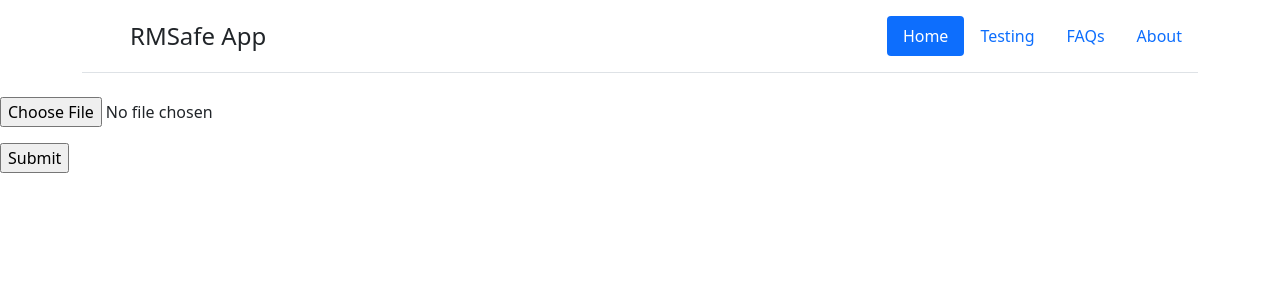
After one commit to JakubGV/rmsafe, a Flask app: page /testing in a window 1280 px wide. The commit adds this page. Shown: the top 300 px of the page. Run offline with Flask 2, Linux system fonts and the light colour scheme.

Commit message:
add more pages

```diff
--- a/flask_test/app.py
+++ b/flask_test/app.py
@@ -59,6 +59,13 @@ def get_video_label(video,extension):
     return render_template('result.html', result=str(result).split('<')[0], confidence=confidence )
     # return f"The model is  {confidence * 100:.1f}% sure the label is: {result}"
 
+@app.route("/testing", methods=['GET'])
+def testing():
+    return render_template('test.html')
+
+@app.route("/about", methods=['GET'])
+def about():
+    return render_template('about.html')
 
 @app.route("/test", methods=['GET'])
 def test():
--- a/flask_test/templates/base.html
+++ b/flask_test/templates/base.html
@@ -24,7 +24,22 @@
     <script src="https://cdn.jsdelivr.net/npm/@popperjs/core@2.10.2/dist/umd/popper.min.js" integrity="sha384-7+zCNj/IqJ95wo16oMtfsKbZ9ccEh31eOz1HGyDuCQ6wgnyJNSYdrPa03rtR1zdB" crossorigin="anonymous"></script>
     <script src="https://cdn.jsdelivr.net/npm/bootstrap@5.1.3/dist/js/bootstrap.min.js" integrity="sha384-QJHtvGhmr9XOIpI6YVutG+2QOK9T+ZnN4kzFN1RtK3zEFEIsxhlmWl5/YESvpZ13" crossorigin="anonymous"></script>
     -->
-    <a href={{ url_for('home') }}>RMSafe</a>
+    <div class="container">
+      <header class="d-flex flex-wrap justify-content-center py-3 mb-4 border-bottom">
+        <a href="{{ url_for('home') }}" class="d-flex align-items-center mb-3 mb-md-0 me-md-auto text-dark text-decoration-none">
+          <svg class="bi me-2" width="40" height="32"><use xlink:href="#bootstrap"></use></svg>
+          <span class="fs-4">RMSafe App</span>
+        </a>
+
+        <ul class="nav nav-pills">
+          <li class="nav-item"><a href="/" class="nav-link active" aria-current="page">Home</a></li>
+          <li class="nav-item"><a href={{ url_for('testing') }} class="nav-link">Testing</a></li>
+          <li class="nav-item"><a href="#" class="nav-link">FAQs</a></li>
+          <li class="nav-item"><a href={{ url_for('about') }} class="nav-link">About</a></li>
+        </ul>
+      </header>
+    </div>
+
     <div id = "content">
         {% block content %} {% endblock %}
     </div>
--- /dev/null
+++ b/flask_test/templates/test.html
@@ -0,0 +1,18 @@
+{% extends "base.html" %}
+
+
+{% block content %}
+
+<div>
+    <form method="post" action="/upload" enctype="multipart/form-data">
+      <dl>
+        <p>
+          <input type="file" name="file" autocomplete="off" required />
+        </p>
+      </dl>
+      <p>
+        <input type="submit" value="Submit" />
+      </p>
+    </form>
+  </div>
+{% endblock %}
```
Also changed, not shown: flask_test/templates/about.html (added, +75 -0 lines), flask_test/templates/index.html (+2 -12 lines), 1 other file.
